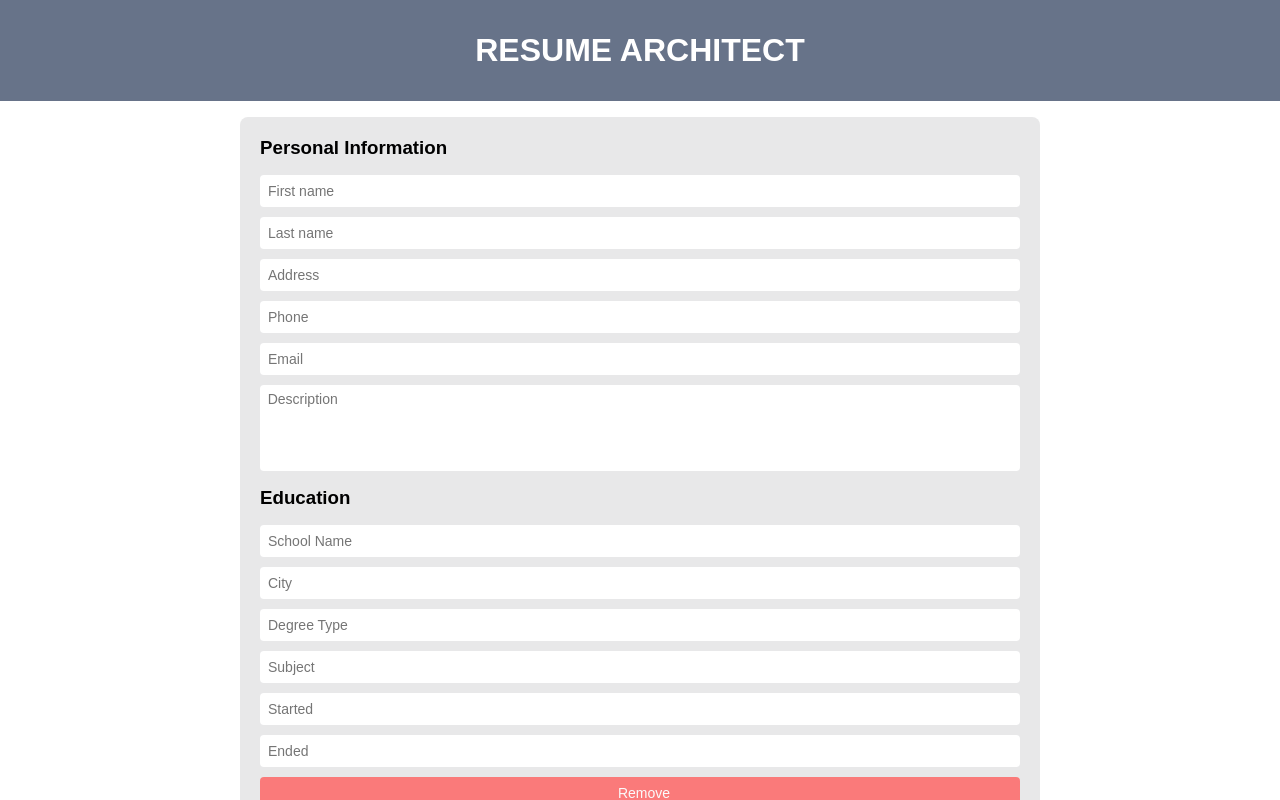
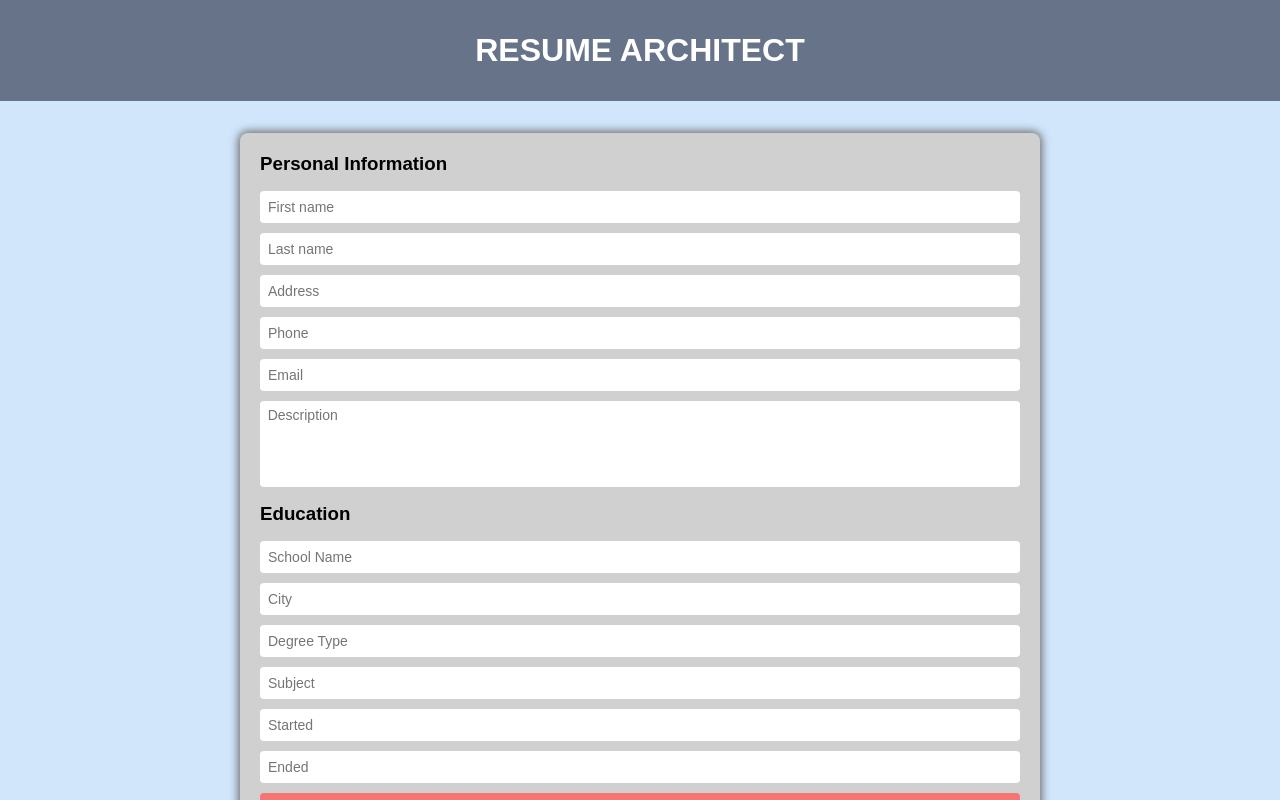
Before and after one commit to NelsonMN/CV-Application, a React (Create React App) app: page / in a window 1280 px wide. Shown: the top 800 px of the page. Built offline with nearby package versions, Linux system fonts and the light colour scheme.

Commit message:
Added some styles and eslint

```diff
--- a/package.json
+++ b/package.json
@@ -6,6 +6,7 @@
     "@testing-library/jest-dom": "^5.16.4",
     "@testing-library/react": "^13.3.0",
     "@testing-library/user-event": "^13.5.0",
+    "eslint": "^8.16.0",
     "react": "^18.1.0",
     "react-dom": "^18.1.0",
     "react-scripts": "5.0.1",
--- a/src/styles/App.css
+++ b/src/styles/App.css
@@ -48,6 +48,8 @@ button.add {
 button.remove:hover,
 button.add:hover {
  opacity: 1;
+ box-shadow: rgb(109, 109, 109) 0 0 2.5px 1px;
+ font-weight: 600;
 }
 
 .app {
@@ -56,6 +58,7 @@ button.add:hover {
   flex-direction: column;
   justify-content: center;
   align-items: center;
+  background-color: rgb(209, 230, 251);
 }
 
 .title {
@@ -73,8 +76,10 @@ button.add:hover {
   justify-self: center;
   padding: 1.25rem;
   width: 800px;
-  margin: 1rem 0;
-  background-color: rgb(232, 232, 233);
+  margin: 2rem 0;
+  /* background-color: rgb(232, 232, 233); */
+  background-color: rgb(208, 208, 208);
+  box-shadow: rgb(109, 109, 109) 0 0px 8px 2px;
   border-radius: .5rem;
 }
 
```
Also changed, not shown: 1 other file (tests, documents, lock files or other folders).
